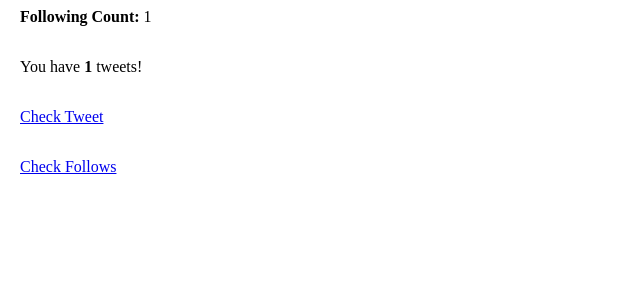
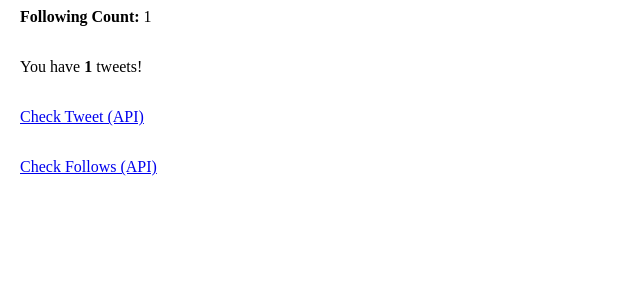
Before and after one commit to RomaKudryavtsev/twitter_in_flask, a Flask app: template templates/info.html in a window 1280 px wide. Shown: the part 187-487 px from the top of the page, without its empty margins (0-640 px from the left). Run offline with Flask 3, Linux system fonts and the light colour scheme; the template is opened without the code that fills it: most values are stand-ins (such as "Sample title", 1, 10 or a date in 2020).

Commit message:
update info template

```diff
--- a/templates/info.html
+++ b/templates/info.html
@@ -5,6 +5,6 @@
 <p><b>Followers Count:</b> {{ res_info["followers_count"]|string }}</p>
 <p><b>Following Count:</b> {{ res_info["following_count"]|string }}</p>
 <p>You have <b>{{ res_info["tweet_count"]|string }}</b> tweets!</p>
-<p><a href="{{ url_for('tweet_lookup', current_username=res_info['username']) }}">Check Tweet</a></p>
-<p><a href="{{ url_for('user_lookup', current_username=res_info['username']) }}">Check Follows</a></p>
+<p><a href="{{ url_for('tweet_lookup', current_username=res_info['username']) }}">Check Tweet (API)</a></p>
+<p><a href="{{ url_for('user_lookup', current_username=res_info['username']) }}">Check Follows (API)</a></p>
 {% endblock %}
```
